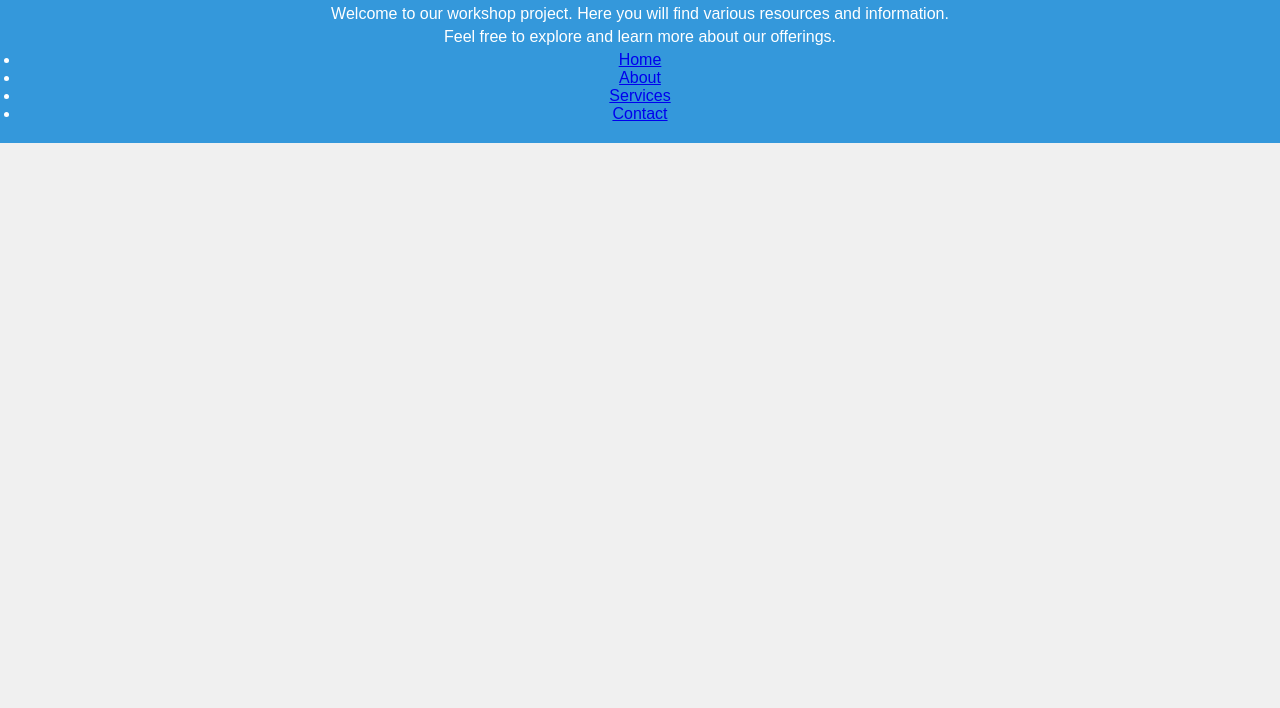
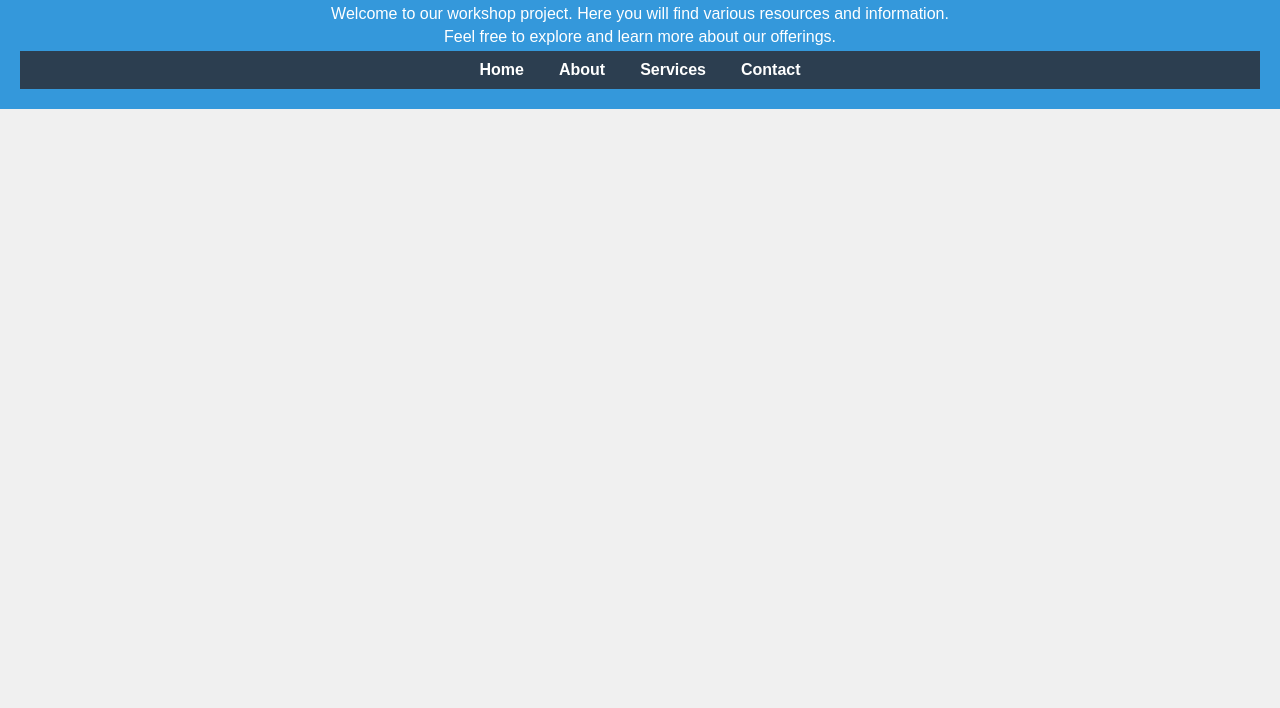
Before and after one commit to gichukianthony/git-workshop-project, a plain HTML site: page index.html in a window 1280 px wide. Shown: the part 92-800 px from the top of the page. Drawn offline with Linux system fonts and the light colour scheme.

Commit message:
added styling

```diff
--- a/style.css
+++ b/style.css
@@ -30,3 +30,35 @@ p{
     text-align: center;
     margin: 5px 0;
 }
+
+nav {
+    background-color: #2c3e50; /* Navigation bar background color */
+    padding: 10px;
+    text-align: center;
+}
+
+nav ul {
+    list-style-type: none; /* Remove bullet points */
+    margin: 0;
+    padding: 0;
+    display: inline-flex; /* Display list items horizontally */
+    gap: 15px; /* Add spacing between items */
+}
+
+nav ul li {
+    display: inline; /* Ensure list items are inline */
+}
+
+nav ul li a {
+    text-decoration: none; /* Remove underline from links */
+    color: white; /* Link text color */
+    font-weight: bold;
+    padding: 5px 10px;
+    border-radius: 5px;
+    transition: background-color 0.3s ease; /* Smooth hover effect */
+}
+
+nav ul li a:hover {
+    background-color: #1abc9c; /* Change background color on hover */
+    color: white; /* Ensure text remains visible */
+}
```
